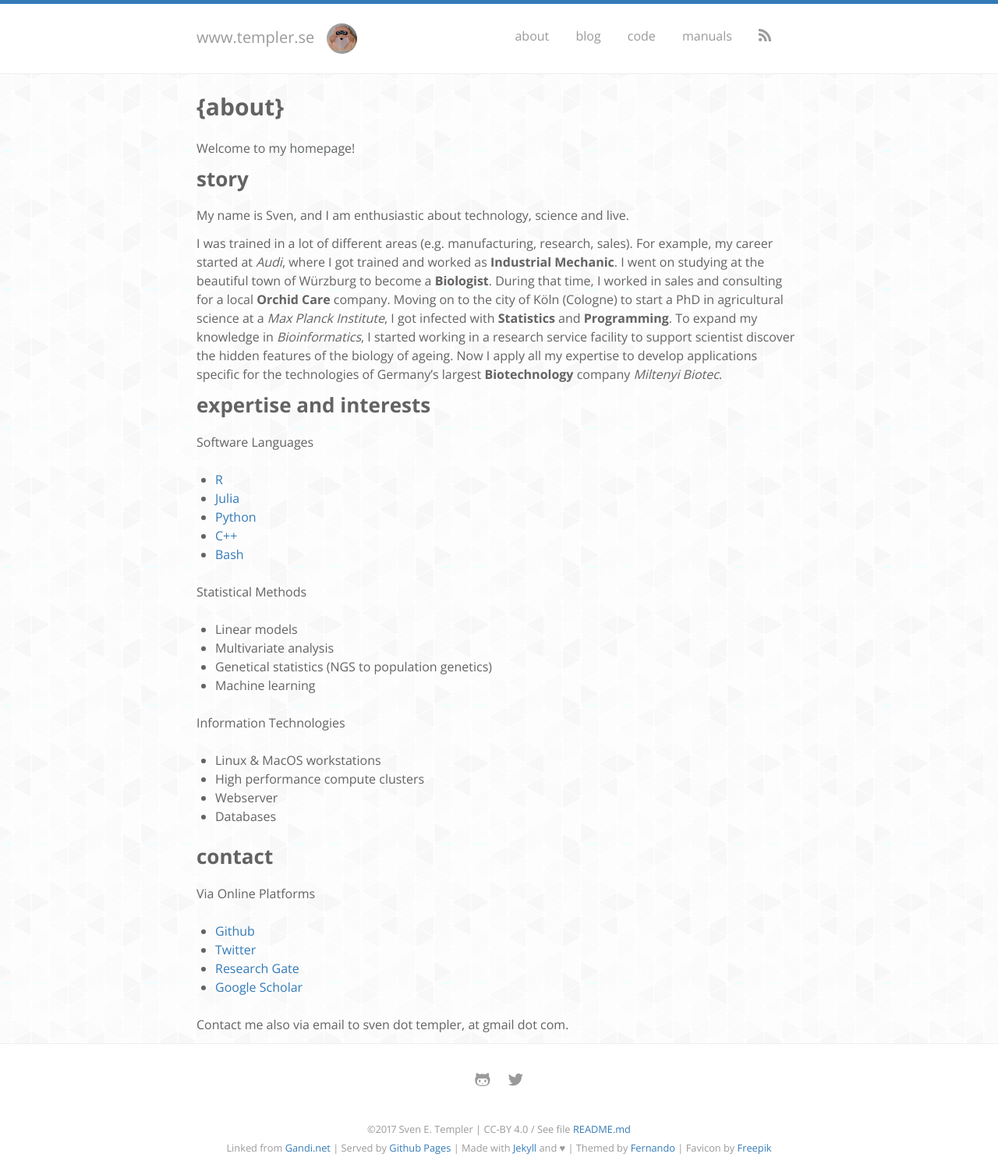
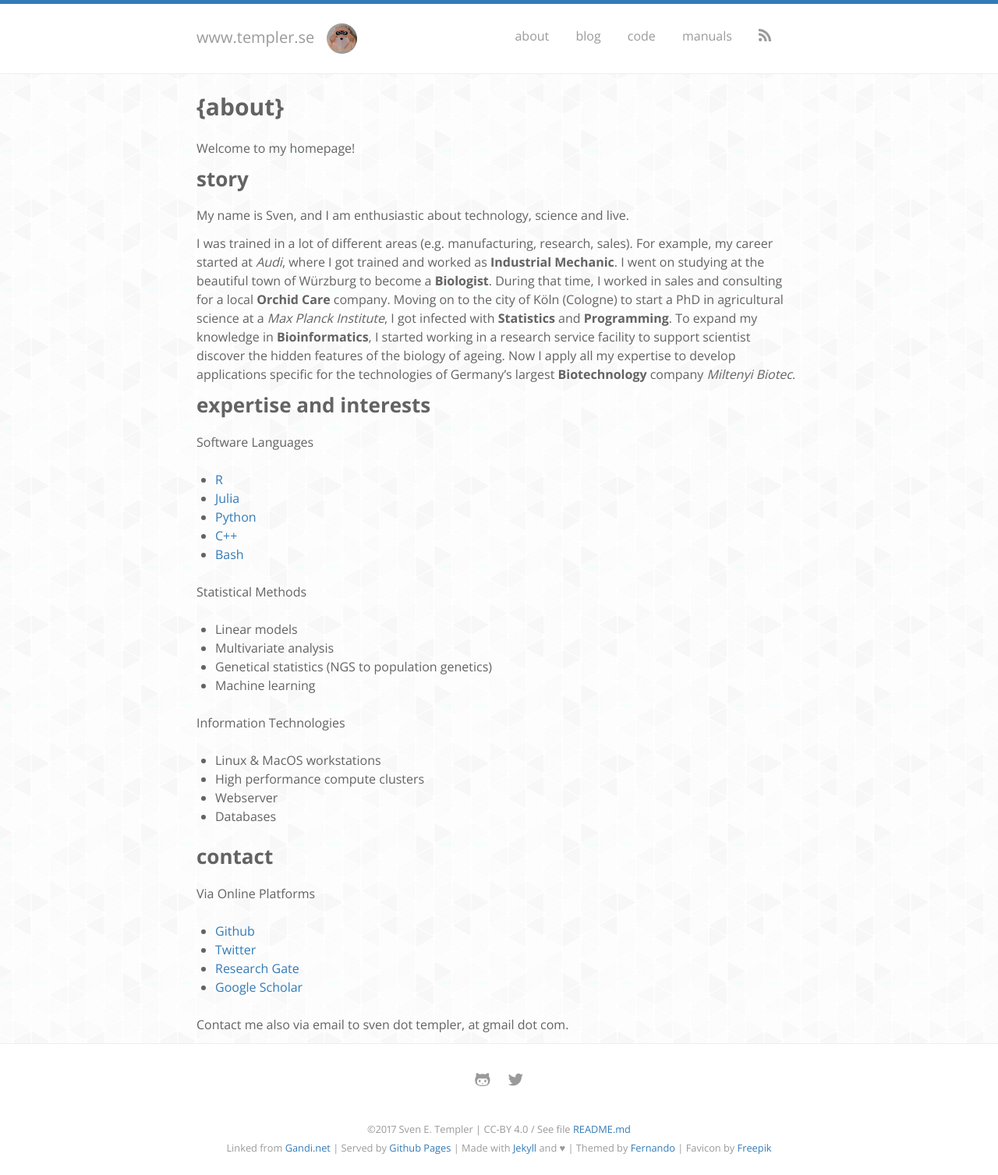
Before and after one commit to pmdbio/setempler.github.io, a Jekyll site: the page built from about/index.md, in a window 1280 px wide. Shown: the whole page at 78% size. Built offline with Jekyll 4.4.1, drawn with Linux system fonts in a browser that asks for light colours; nearby versions of some CDN libraries; some web fonts are replaced; our own code applies the rules of GitHub Pages for plain Markdown files.

Commit message:
markdown typo

```diff
--- a/about/index.md
+++ b/about/index.md
@@ -16,7 +16,7 @@ I went on studying at the beautiful town of Würzburg to become a **Biologist**.
 During that time, I worked in sales and consulting for a local **Orchid Care** company.
 Moving on to the city of Köln (Cologne) to start a PhD in agricultural science
 at a *Max Planck Institute*, I got infected with **Statistics** and **Programming**.
-To expand my knowledge in *Bioinformatics*, I started working in a research service facility
+To expand my knowledge in **Bioinformatics**, I started working in a research service facility
 to support scientist discover the hidden features of the biology of ageing.
 Now I apply all my expertise to develop applications specific for the technologies
 of Germany's largest **Biotechnology** company *Miltenyi Biotec*.
```
Also changed, not shown: projects/index.md (renamed from code/index.md).
